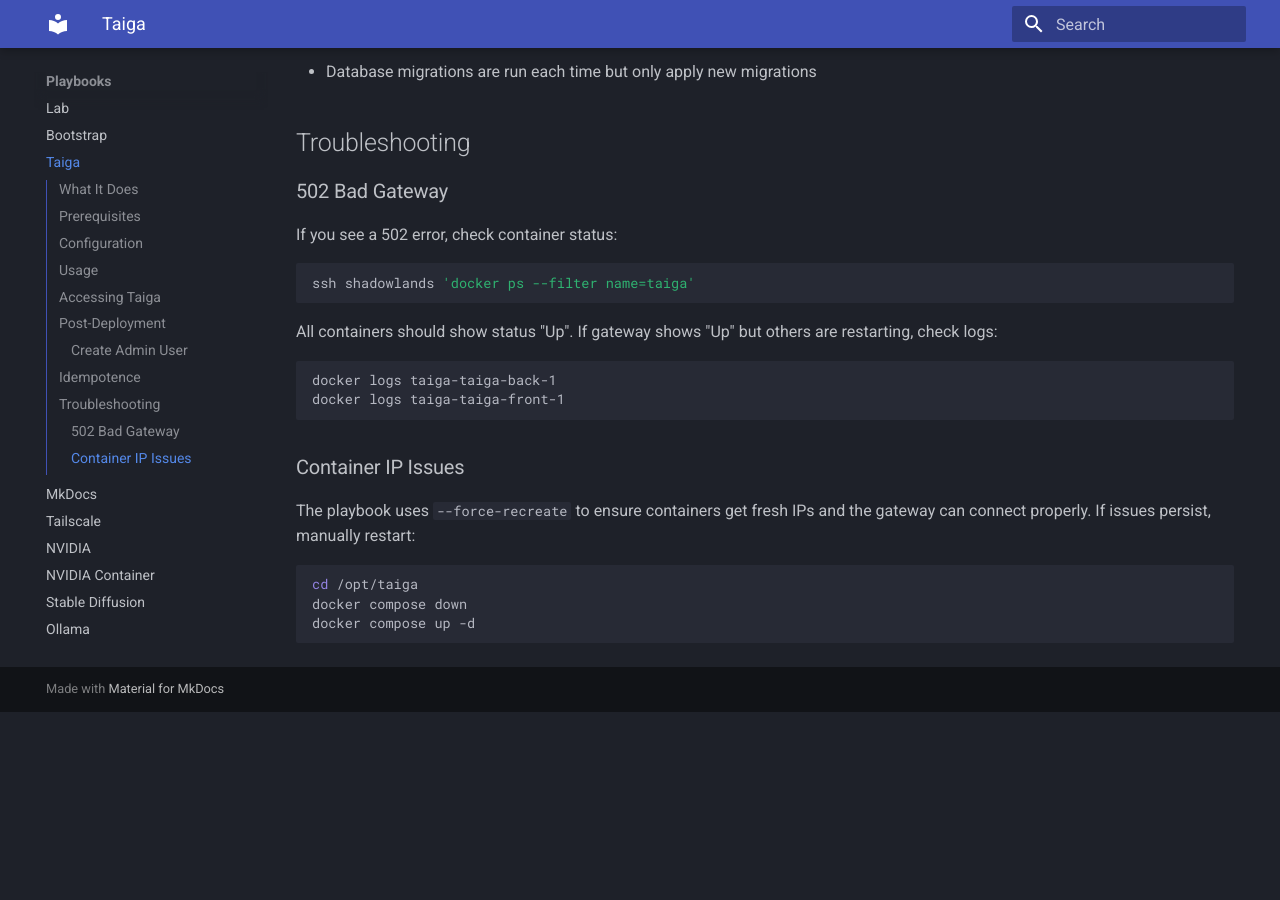
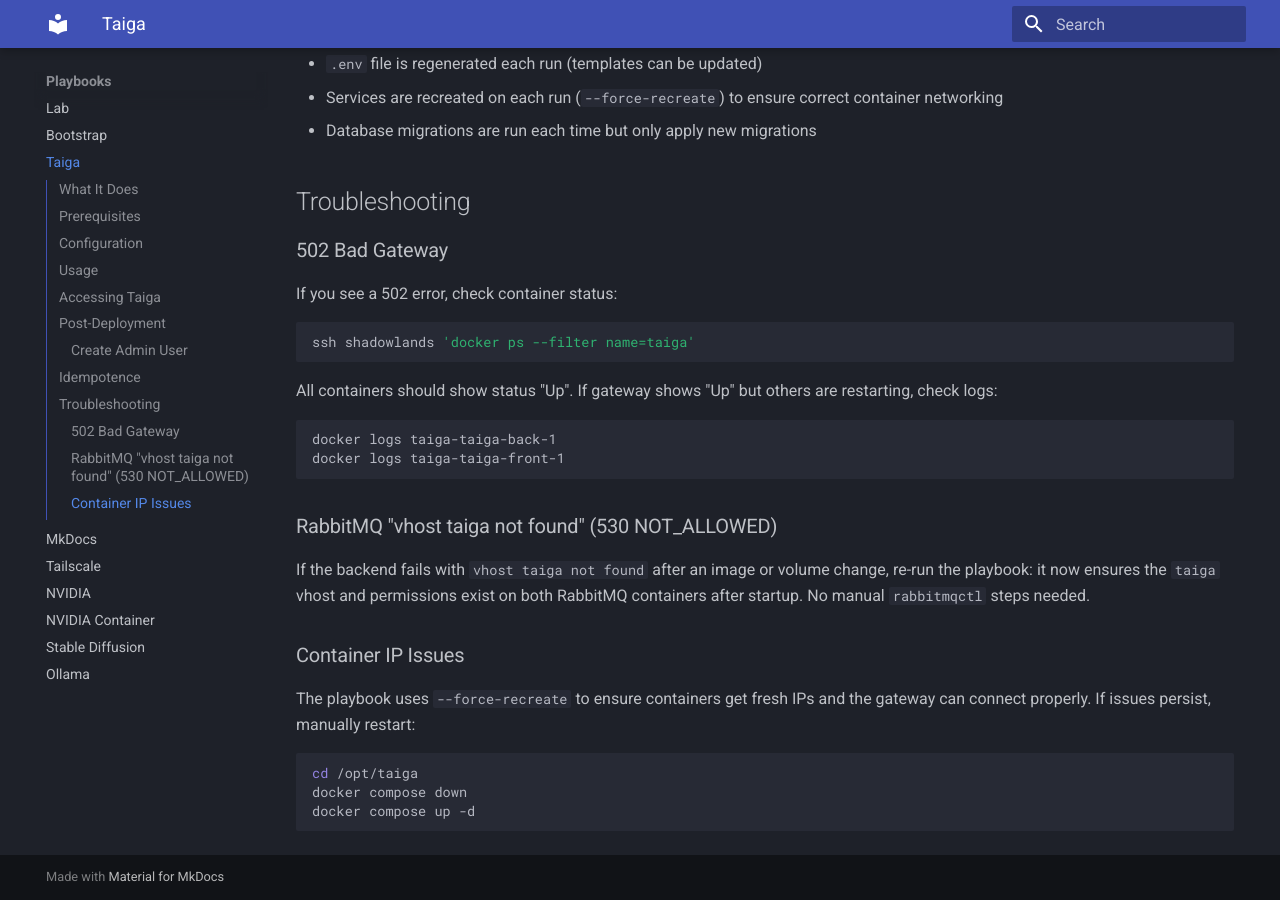
Before and after one commit to bmcivor/vertex-studio, an MkDocs documentation site: the page built from docs/playbooks/taiga.md, in a window 1280 px wide and 900 px high, scrolled down 2120 px. Built offline with MkDocs 1.6.1 and Material for MkDocs 9.7.7, drawn with Linux system fonts in a browser that asks for light colours; before the commit the page ends 2832 px from its top, so only the background shows below that; some of the changed text lies outside the part shown.

Commit message:
fix: deal with the usual problem of rabbitmq spinning out
which then makes it have weird vhost problems, we're using
a latest tag as well here so i think we may have hit a release
issue overnight as well

````diff
--- a/docs/playbooks/taiga.md
+++ b/docs/playbooks/taiga.md
@@ -18,6 +18,7 @@ The Taiga playbook deploys the Taiga project management platform (Jira replaceme
   - `taiga-protected` - Protected file serving
   - `taiga-async-rabbitmq` - Message broker for async tasks
   - `taiga-events-rabbitmq` - Message broker for events
+- Waits for RabbitMQ to be ready, then ensures the `taiga` vhost exists and the `taiga` user has permissions on both events and async brokers (no manual `rabbitmqctl` steps after image or volume changes)
 
 ## Prerequisites
 
@@ -90,6 +91,10 @@ docker logs taiga-taiga-back-1
 docker logs taiga-taiga-front-1
 ```
 
+### RabbitMQ "vhost taiga not found" (530 NOT_ALLOWED)
+
+If the backend fails with `vhost taiga not found` after an image or volume change, re-run the playbook: it now ensures the `taiga` vhost and permissions exist on both RabbitMQ containers after startup. No manual `rabbitmqctl` steps needed.
+
 ### Container IP Issues
 
 The playbook uses `--force-recreate` to ensure containers get fresh IPs and the gateway can connect properly. If issues persist, manually restart:
````
Also changed, not shown: 1 other file.
